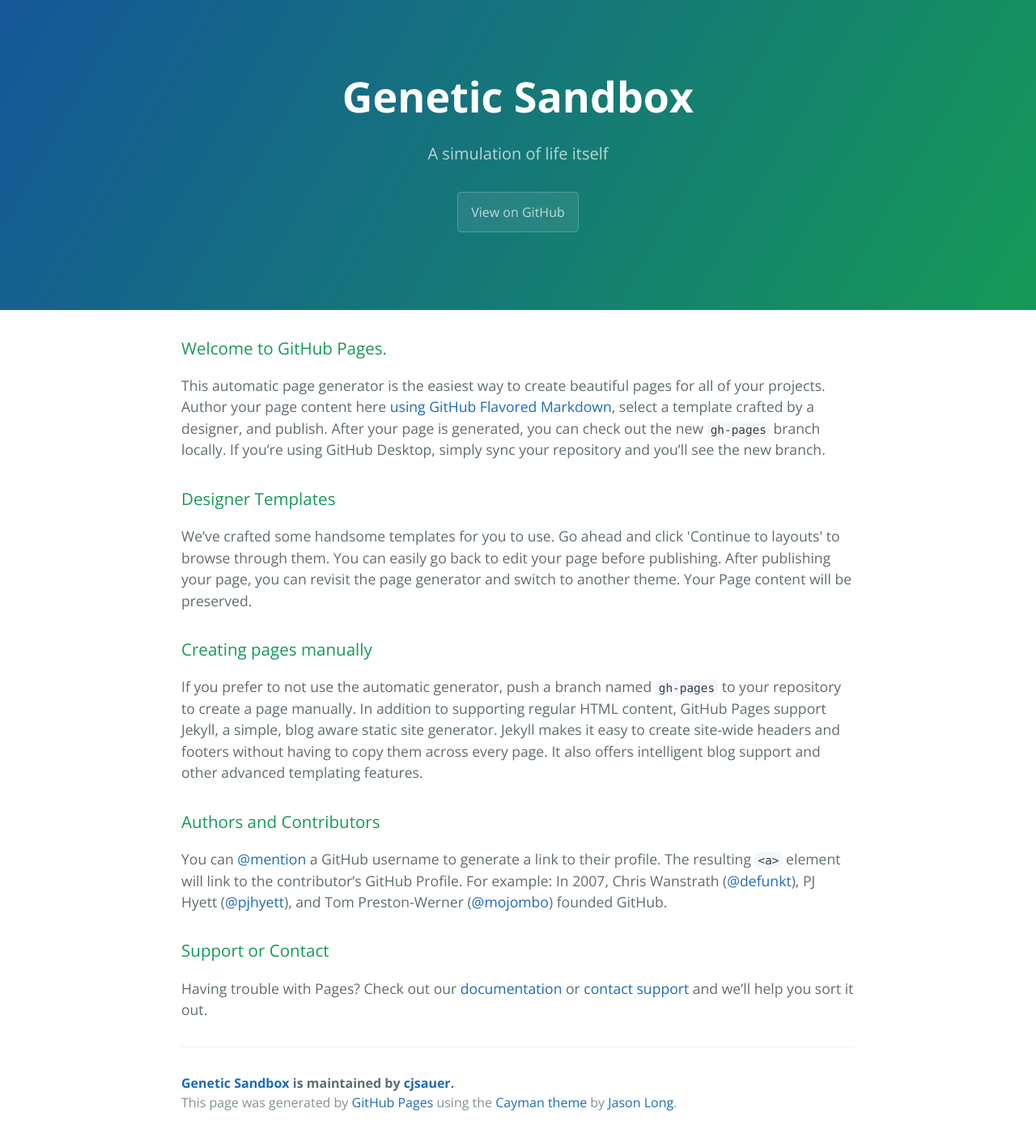
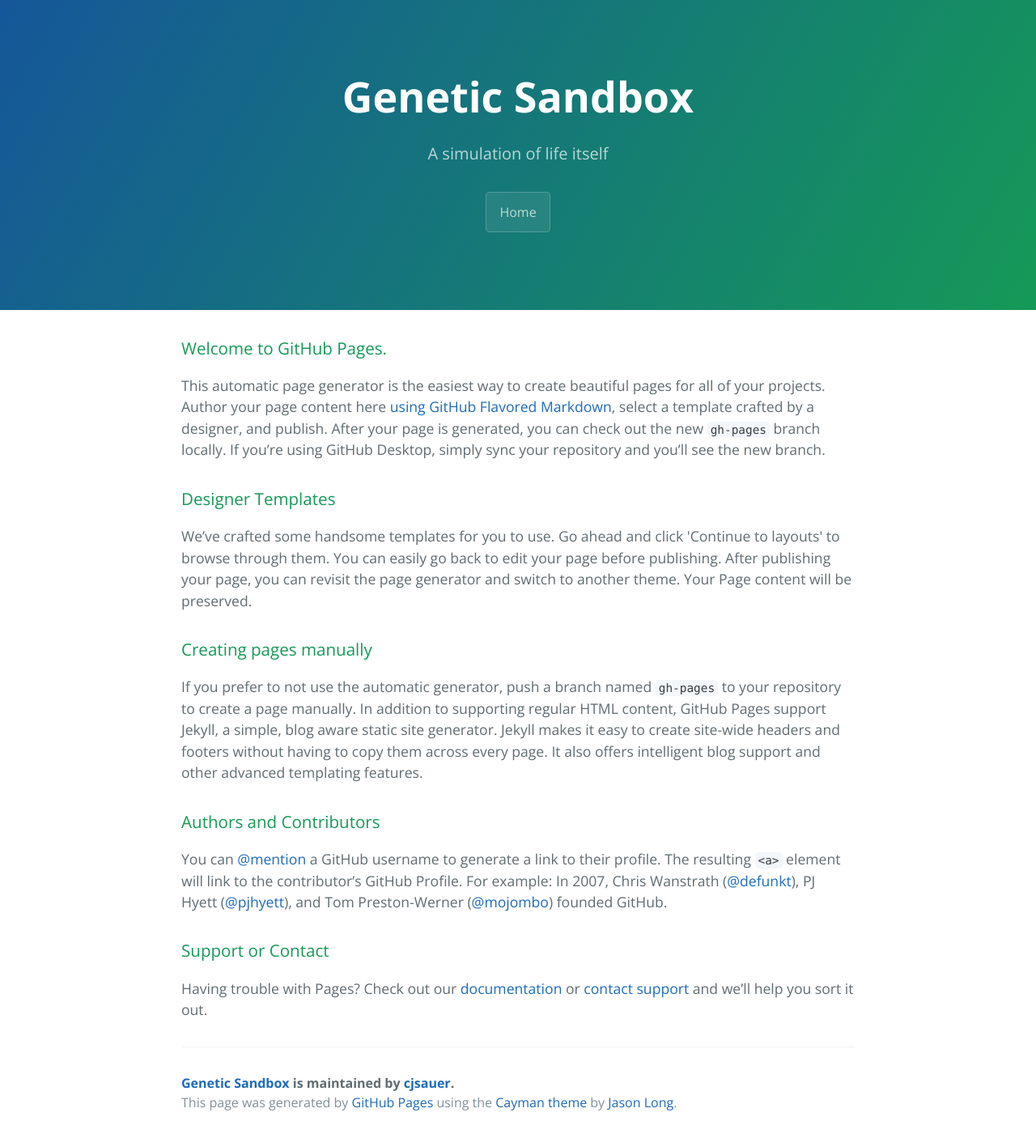
Before and after one commit to cjsauer/genetic-sandbox, a Jekyll site: the page built from site/index.html, in a window 1280 px wide. Shown: the whole page at 81% size. Built offline with Jekyll 4.4.1, drawn with Linux system fonts in a browser that asks for light colours.

Commit message:
Tweak some site values and links

```diff
--- a/site/_config.yml
+++ b/site/_config.yml
@@ -14,9 +14,9 @@
   line in _config.yml. It will appear in your document head meta (for
   Google search results) and in your feed.xml site description.
 baseurl: "" # the subpath of your site, e.g. /blog
-url: "http://yourdomain.com" # the base hostname & protocol for your site
-twitter_username: jekyllrb
-github_username:  jekyll
+# url: "http://yourdomain.com" # the base hostname & protocol for your site
+# twitter_username: jekyllrb
+github_username:  cjsauer
 
 # Build settings
 markdown: kramdown
--- a/site/_includes/footer.html
+++ b/site/_includes/footer.html
@@ -1,4 +1,4 @@
 <footer class="site-footer">
-  <span class="site-footer-owner"><a href="https://github.com/cjsauer/genetic-sandbox">Genetic Sandbox</a> is maintained by <a href="https://github.com/cjsauer">cjsauer</a>.</span>
+  <span class="site-footer-owner"><a href="https://github.com/cjsauer/genetic-sandbox">{{ site.title }}</a> is maintained by <a href="https://github.com/cjsauer">{{ site.github_username }}</a>.</span>
   <span class="site-footer-credits">This page was generated by <a href="https://pages.github.com">GitHub Pages</a> using the <a href="https://github.com/jasonlong/cayman-theme">Cayman theme</a> by <a href="https://twitter.com/jasonlong">Jason Long</a>.</span>
 </footer>
--- a/site/_includes/head.html
+++ b/site/_includes/head.html
@@ -2,8 +2,8 @@
   <meta charset="UTF-8">
   <title>{{ page.title }}</title>
   <meta name="viewport" content="width=device-width, initial-scale=1">
-  <link rel="stylesheet" type="text/css" href="stylesheets/normalize.css" media="screen">
+  <link rel="stylesheet" type="text/css" href="{{ site.github.url}}/stylesheets/normalize.css" media="screen">
   <link href='https://fonts.googleapis.com/css?family=Open+Sans:400,700' rel='stylesheet' type='text/css'>
-  <link rel="stylesheet" type="text/css" href="stylesheets/stylesheet.css" media="screen">
-  <link rel="stylesheet" type="text/css" href="stylesheets/github-light.css" media="screen">
+  <link rel="stylesheet" type="text/css" href="{{ site.github.url}}/stylesheets/stylesheet.css" media="screen">
+  <link rel="stylesheet" type="text/css" href="{{ site.github.url}}/stylesheets/github-light.css" media="screen">
 </head>
--- a/site/_includes/header.html
+++ b/site/_includes/header.html
@@ -1,10 +1,10 @@
 <section class="page-header">
   <h1 class="project-name">{{ site.title }}</h1>
   <h2 class="project-tagline">{{ site.tagline }}</h2>
-  <a href="https://github.com/cjsauer/genetic-sandbox" class="btn">View on GitHub</a>
+  <a href="{{ "/" | prepend: site.github.url }}" class="btn">Home</a>
   {% for my_page in site.pages %}
     {% if my_page.title %}
-    <a class="btn" href="{{ my_page.url | prepend: site.baseurl }}">{{ my_page.title }}</a>
+    <a class="btn" href="{{ my_page.url | prepend: site.github.url }}">{{ my_page.title }}</a>
     {% endif %}
   {% endfor %}
 </section>
```
